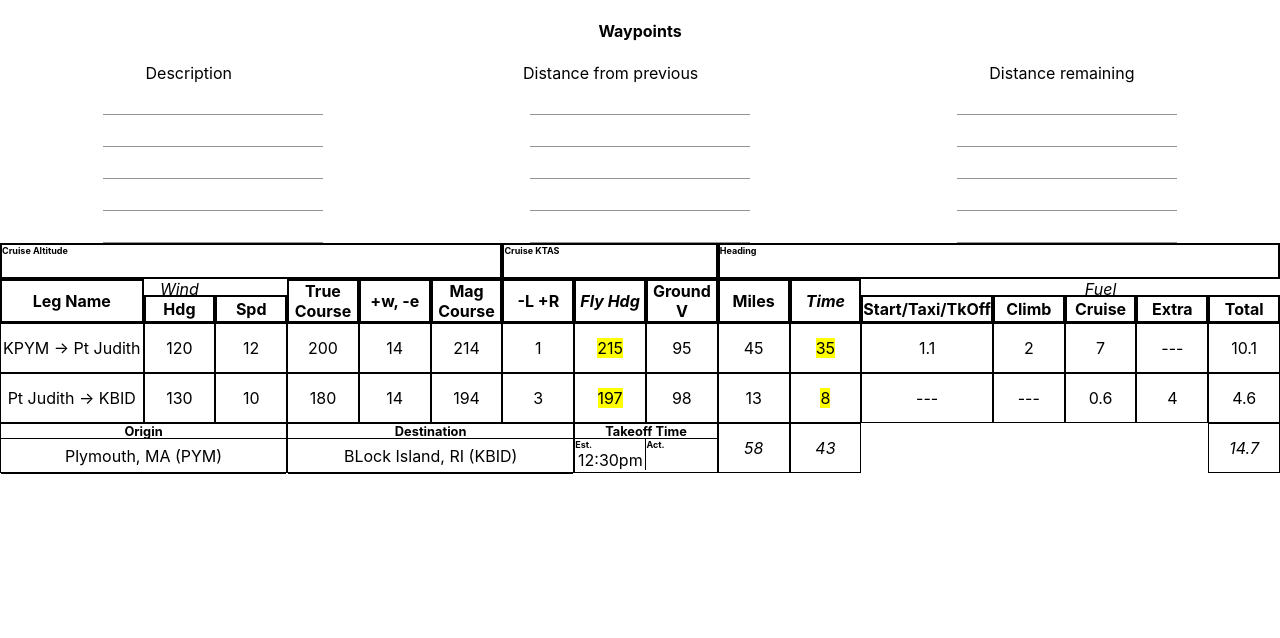
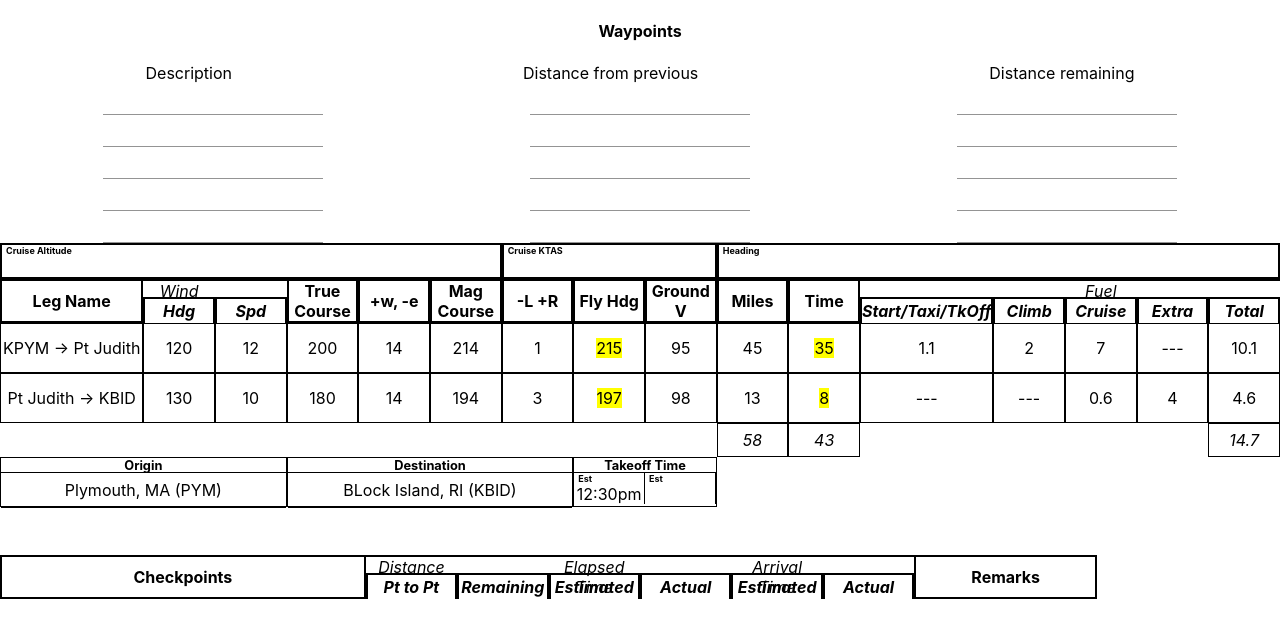
Before and after one commit to akaplo/flightplan, a React (Create React App) app: page / in a window 1280 px wide. Shown: the top 638 px of the page. Built offline with nearby package versions, Linux system fonts and the light colour scheme.

Commit message:
Add lower box headers

```diff
--- a/src/App.css
+++ b/src/App.css
@@ -47,3 +47,7 @@
   flex-direction: row;
   justify-content: space-around;
 }
+
+.gridSeparator {
+  margin-bottom: 3rem;
+}
--- a/src/App.js
+++ b/src/App.js
@@ -1,7 +1,8 @@
 import React, { Fragment, useState } from 'react';
 import TextField from '@material-ui/core/TextField';
 import './App.css';
-import Plan from "./plan";
+import UpperBox from "./UpperBox";
+import LowerBox from "./LowerBox";
 
 function App() {
   const [waypoints, setWaypoints] = useState([]);
@@ -48,7 +49,8 @@ function App() {
                     )
                 }
         </div>
-        <Plan waypoints={ waypoints }></Plan>
+        <UpperBox className={ 'gridSeparator' } waypoints={ waypoints }></UpperBox>
+        <LowerBox/>
     </div>
   );
 }
--- /dev/null
+++ b/src/LowerBox.jsx
@@ -0,0 +1,48 @@
+import React, { Fragment, useState } from 'react';
+import './Plan.css';
+import {HalfHeightHeader, NormalHeightHeader, TwoCellsWithHeader} from "./UpperBox";
+
+function LowerBox({ className, checkpoints, origin, destination, legs, takeoffTimeEst, }) {
+    console.log(checkpoints)
+    const lowerBoxHeaders = [
+        {text: 'Checkpoints', loc: `span 4 / 5`, val: 'checkpoint'},
+        { text: 'Pt to Pt', loc: 5, val: 'distPtToPt', sectionName: 'Distance', halfHeight: true },
+        {text: 'Remaining', loc: 6, val: 'distRemaining', halfHeight: true },
+        {text: 'Estimated', loc: 7, val: 'timeElapsedEst', sectionName: 'Elapsed Time', halfHeight: true },
+        {text: 'Actual', loc: 8, val: 'timeElapsedAct', halfHeight: true },
+        {text: 'Estimated', loc: 9, val: 'timeArrivedEst', sectionName: 'Arrival Time', halfHeight: true },
+        {text: 'Actual', loc: 10, val: 'timeArrivedAct', halfHeight: true },
+        {text: 'Remarks', loc: 'span 2 / 13', val: 'remarks' }
+
+
+
+    ];
+    return (
+        <div className={ `lowerBox ${ className }` }>
+            {
+                lowerBoxHeaders.map(header =>
+                    <div style={ { gridRow: 2, gridColumn: header.loc } }>
+                        { header.halfHeight &&
+                            <HalfHeightHeader sectionName={ header.sectionName } cellText={ header.text } gridColumn={ 4 } gridRow={ 2 }/>
+                        }
+                        { !header.halfHeight &&
+                            <NormalHeightHeader text={ header.text } />
+                        }
+                    </div>
+                )
+            }
+        </div>
+    );
+}
+
+LowerBox.defaultProps = {
+    legs: [
+        { name: 'KPYM -> Pt Judith', windHdg: 120, windSpd: 12, trueCourse: 200, magVariance: '14', magCourse: '214', windCrctAngle: '1', magHdg: '215', groundSpeed: 95, distance: 45, time: 35, fuelStartTakeoff: 1.1, fuelClimb: 2, fuelCruise: 7, fuelExtra: 0, fuelTotal: 10.1 },
+        { name: 'Pt Judith -> KBID', windHdg: 130, windSpd: 10, trueCourse: 180, magVariance: '14', magCourse: '194', windCrctAngle: '3', magHdg: '197', groundSpeed: 98, distance: 13, time: 8, fuelStartTakeoff: 0, fuelClimb: 0, fuelCruise: .6, fuelExtra: 4, fuelTotal: 4.6 }
+    ],
+    takeoffTimeEst: '12:30pm',
+    origin: 'Plymouth, MA (PYM)',
+    destination: 'BLock Island, RI (KBID)'
+};
+
+export default LowerBox;
--- a/src/Plan.css
+++ b/src/Plan.css
@@ -6,6 +6,11 @@
 .upperBox {
     display: grid;
     grid-template-columns: repeat(17, 1fr);
+}
+
+.lowerBox {
+    display: grid;
+    grid-template-columns: repeat(14, 1fr);
 }
 
 .colOne {
@@ -55,9 +60,38 @@
     border: 1px solid black;
 }
 
+.borderLeft {
+    border-left: 1px solid black;
+}
+
+.borderTop {
+    border-top: 1px solid black;
+}
+
+.borderBottom {
+    border-bottom: 1px solid black;
+}
+
+.thickBorderBottom {
+    border-bottom: 2px solid black;
+}
+
+.thickBorderLeft {
+    border-left: 2px solid black;
+}
+
+.thickBorderRight {
+    border-right: 2px solid black;
+}
+
+.thickBorderTop {
+    border-top: 2px solid black;
+}
+
 .topLeftText {
     font-size: 9px;
     font-weight: bolder;
+    padding-left: 4px;
     text-align: left;
 }
 
--- a/src/plan.jsx
+++ b/src/UpperBox.jsx
@@ -1,8 +1,7 @@
 import React, { Fragment, useState } from 'react';
 import './Plan.css';
 
-function Plan({ waypoints, origin, destination, legs, takeoffTimeEst, }) {
-    console.log(waypoints)
+function UpperBox({ className, origin, destination, legs, takeoffTimeEst, }) {
     const upperBoxHeaders = [
         { text: 'Leg Name', loc: `span 2 / 3`, val: 'name' },
         { text: 'Hdg', loc: 3, halfHeight: true, sectionName: 'Wind', val: 'windHdg' },
@@ -22,7 +21,7 @@ function Plan({ waypoints, origin, destination, legs, takeoffTimeEst, }) {
         { hasSum: true, text: 'Total', loc: 17, halfHeight: true, val: 'fuelTotal' },
     ];
     return (
-        <div className={ 'upperBox' }>
+        <div className={ `upperBox ${ className }` }>
             <div className={ 'topLeftText thickBorder cell'} style={ { gridRow: 1, gridColumn: 'span 7 / 8' } }>Cruise Altitude</div>
             <div className={ 'topLeftText thickBorder cell'} style={ { gridRow: 1, gridColumn: 'span 3 / 11' } }>Cruise KTAS</div>
             <div className={ 'topLeftText thickBorder cell'} style={ { gridRow: 1, gridColumn: 'span 7 / 18' } }>Heading</div>
@@ -30,19 +29,12 @@ function Plan({ waypoints, origin, destination, legs, takeoffTimeEst, }) {
                 upperBoxHeaders.map((header, idx) =>
                     <div style={ { gridRow: 2, gridColumn: header.loc } }>
                         { header.halfHeight &&
-                            <div className={ 'italicText' } style={ { gridRow: 2, gridColumn: header.loc, height: '1rem', top: 0 } }>
-                                { header.sectionName }
-                            </div>
+                            <HalfHeightHeader gridRow={ 2 } gridColumn={ header.loc } cellText={ header.text } sectionName={ header.sectionName }/>
                         }
-                            <div
-                                className={ 'thickBorder centerText boldText' }
-                                style={ {
-                                    height: header.halfHeight ? '1.5rem'  : '2.5rem',
-                                    fontStyle: header.highlight ? 'italic' : undefined
-                                } }
-                            >
-                                { header.text }
-                            </div>
+                        {
+                            !header.halfHeight &&
+                                <NormalHeightHeader text={ header.text }/>
+                        }
                     </div>
                 )
             }
@@ -62,29 +54,19 @@ function Plan({ waypoints, origin, destination, legs, takeoffTimeEst, }) {
                     </div>
                 )
             }
-            <div className={ 'normalBorder cell' } style={ { gridRow: 3 + legs.length, gridColumn: 'span 4 / 5', height: '3rem' } }>
+            <div className={ 'normalBorder cell' } style={ { gridRow: 5 + legs.length, gridColumn: 'span 4 / 5', height: '3rem' } }>
                 <div className={ 'boldText' } style={ { borderBottom: '1px solid black', height: '30%', fontSize: '0.8rem' } }>Origin</div>
                 <div className={ 'centerText' } style={ { borderBottom: '1px solid black', height: '70%' } }>{ origin }</div>
             </div>
-            <div className={ 'normalBorder cell' } style={ { gridRow: 3 + legs.length, gridColumn: 'span 4 / 9', height: '3rem' } }>
+            <div className={ 'normalBorder cell' } style={ { gridRow: 5 + legs.length, gridColumn: 'span 4 / 9', height: '3rem' } }>
                 <div className={ 'boldText' } style={ { borderBottom: '1px solid black', height: '30%', fontSize: '0.8rem' } }>Destination</div>
                 <div className={ 'centerText' } style={ { borderBottom: '1px solid black', height: '70%' } }>{ destination }</div>
             </div>
-            <div className={ 'normalBorder cell' } style={ { gridRow: 3 + legs.length, gridColumn: 'span 2 / 11', minHeight: '3rem' } }>
-                <div className={ 'boldText' } style={ { borderBottom: '1px solid black', height: '30%', fontSize: '0.8rem' } }>Takeoff Time</div>
-                <div className={ 'flex spaceAround' } style={ { bottom:0 } }>
-                    <div className={ 'flex column' } style={ { borderRight: '1px solid black', width: '50%' } }>
-                        <span className={ 'topLeftText' }>Est.</span>
-                        <span style={ { fontSize: '1rem' } }>{ takeoffTimeEst }</span>
-                    </div>
-                    <div className={ 'topLeftText' } style={ { width: '50%' } }>Act.</div>
-                </div>
-
-            </div>
+            <TwoCellsWithHeader cell1Title={ 'Est' } cell1Value={ takeoffTimeEst } cell2Title={ 'Actual' } gridColumn={ 'span 2 / 11' } gridRow={ 5 + legs.length } header={ 'Takeoff Time' } />
         </div>
     );
 }
-Plan.defaultProps = {
+UpperBox.defaultProps = {
     legs: [
         { name: 'KPYM -> Pt Judith', windHdg: 120, windSpd: 12, trueCourse: 200, magVariance: '14', magCourse: '214', windCrctAngle: '1', magHdg: '215', groundSpeed: 95, distance: 45, time: 35, fuelStartTakeoff: 1.1, fuelClimb: 2, fuelCruise: 7, fuelExtra: 0, fuelTotal: 10.1 },
         { name: 'Pt Judith -> KBID', windHdg: 130, windSpd: 10, trueCourse: 180, magVariance: '14', magCourse: '194', windCrctAngle: '3', magHdg: '197', groundSpeed: 98, distance: 13, time: 8, fuelStartTakeoff: 0, fuelClimb: 0, fuelCruise: .6, fuelExtra: 4, fuelTotal: 4.6 }
@@ -94,4 +76,58 @@ Plan.defaultProps = {
     destination: 'BLock Island, RI (KBID)'
 };
 
-export default Plan;
+export default UpperBox;
+
+
+export function TwoCellsWithHeader ({ cell1Title, cell1Value, cell2Title, cell2Value, gridColumn, gridRow, header }) {
+    return (
+        <div className={'normalBorder cell'}
+             style={{gridRow, gridColumn, minHeight: '3rem'}}>
+            <div className={'boldText'} style={{borderBottom: '1px solid black', height: '30%', fontSize: '0.8rem'}}>
+                { header }
+            </div>
+            <div className={'flex spaceAround'} style={{bottom: 0}}>
+                <div className={'flex column'} style={{borderRight: '1px solid black', width: '50%'}}>
+                    <span className={'topLeftText'}>{ cell1Title }</span>
+                    <span style={{fontSize: '1rem'}}>{ cell1Value }</span>
+                </div>
+                <div className={'flex column'} style={{borderRight: '1px solid black', width: '50%'}}>
+                    <span className={'topLeftText'}>{ cell1Title }</span>
+                    <span style={{fontSize: '1rem'}}>{ cell2Value }</span>
+                </div>
+            </div>
+        </div>
+    );
+}
+
+export function HalfHeightHeader ({ gridColumn, gridRow, sectionName, cellText }) {
+    return (
+        <Fragment>
+            <div className={ `thickBorderBottom thickBorderTop  italicText` } style={ { gridRow, gridColumn, height: '1rem', top: 0 } }>
+                { sectionName }
+            </div>
+            <div
+                className={ 'thickBorderLeft thickBorderRight centerText boldText' }
+                style={ {
+                    height: '1.5rem',
+                    fontStyle: 'italic'
+                } }
+            >
+                { cellText }
+            </div>
+        </Fragment>
+    );
+}
+
+export function NormalHeightHeader ({ text }) {
+    return (
+        <div
+            className={ 'thickBorder centerText boldText' }
+            style={ {
+                height: '2.5rem',
+            } }
+        >
+            { text }
+        </div>
+    );
+}
```
